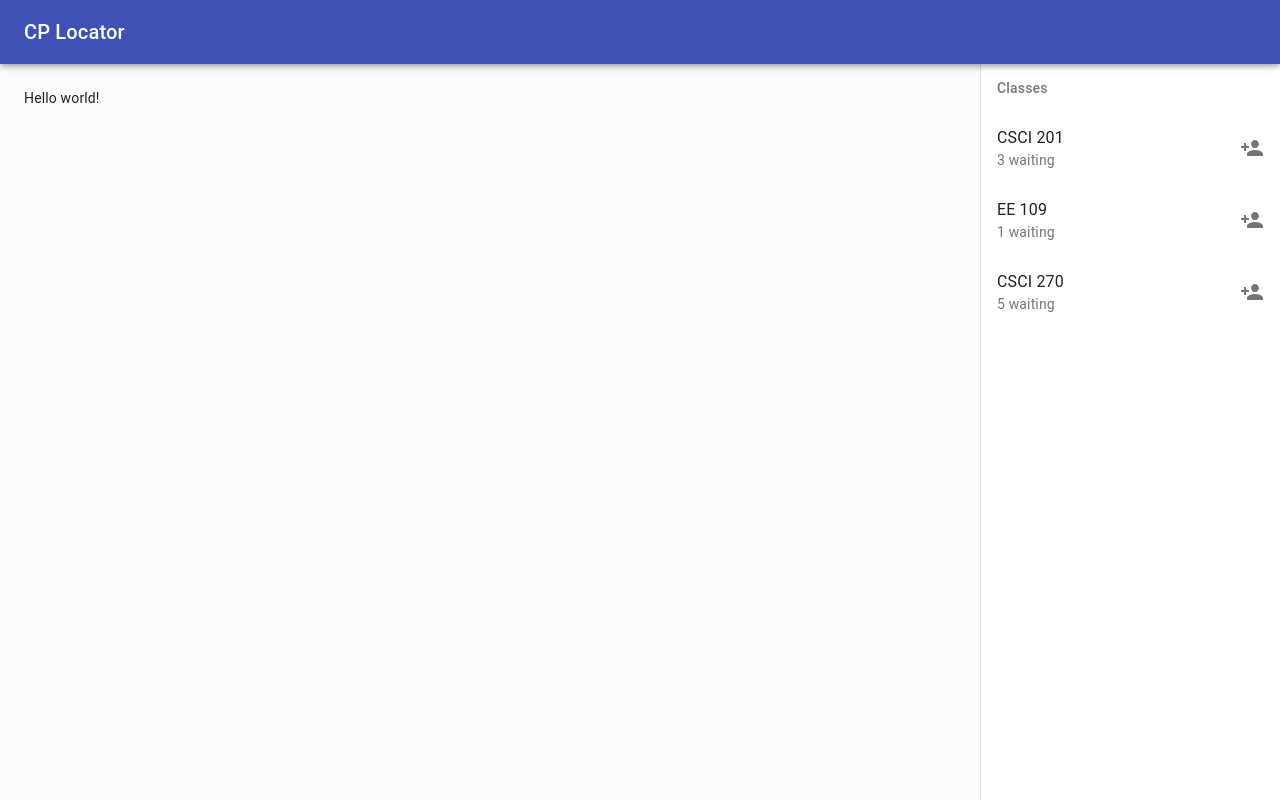
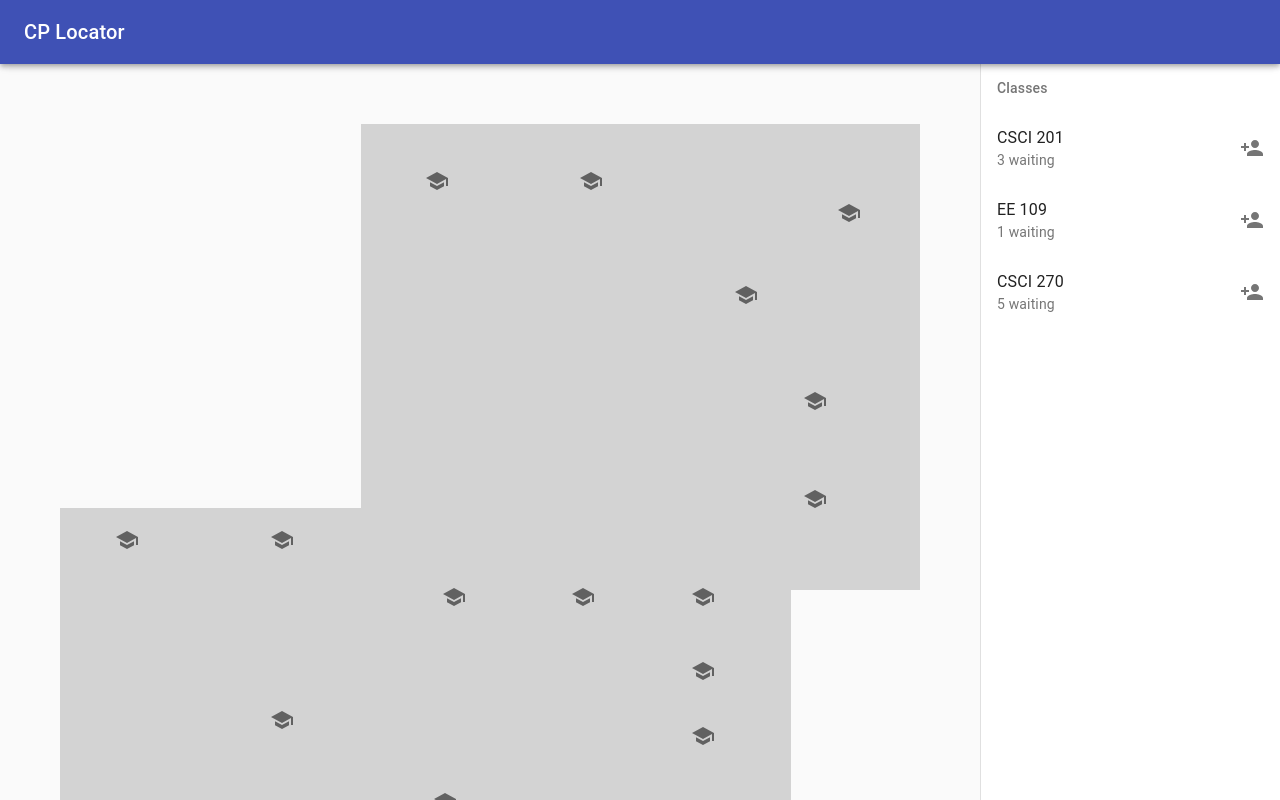
Before and after one commit to esdaya/CS201-Project, a React (Create React App) app in the folder client/: page / in a window 1280 px wide. Shown: the top 800 px of the page. Built offline with nearby package versions, Linux system fonts and the light colour scheme; the HTML template or start-up script is replaced by a standard one.

Commit message:
Rough out map

```diff
--- a/client/src/components/FloorMap/FloorMap.tsx
+++ b/client/src/components/FloorMap/FloorMap.tsx
@@ -1,4 +1,9 @@
 import React from "react";
+import mapBg from "../../assets/images/map.png";
+import { createStyles, Theme, makeStyles } from "@material-ui/core/styles";
+import { relative } from "path";
+import { School as SchoolIcon } from "@material-ui/icons";
+import { IconButton } from "@material-ui/core";
 
 const locations = [
   { left: "10%", top: "48%" },
@@ -22,8 +27,60 @@ const locations = [
   { left: "46%", top: "4%" }
 ];
 
+const useStyles = makeStyles<Theme>((theme: Theme) =>
+  createStyles({
+    container: {
+      position: "relative",
+      left: "-5%",
+      top: 0,
+      height: "100%",
+      width: "100%",
+      paddingTop: "95%"
+    },
+    root: {
+      padding: 36,
+      minWidth: 420
+    }
+  })
+);
+
+// 0.78
+
 const FloorMap: React.FC = () => {
-  return <div>Hello world!</div>;
+  const classes = useStyles();
+  return (
+    <div className={classes.root}>
+      <div className={classes.container}>
+        <div
+          style={{
+            position: "absolute",
+            left: "5%",
+            top: "47%",
+            width: "85%",
+            height: "57%",
+            backgroundColor: "lightgray"
+          }}
+        ></div>
+        <div
+          style={{
+            position: "absolute",
+            left: "40%",
+            top: "0%",
+            width: "65%",
+            height: "57%",
+            backgroundColor: "lightgray"
+          }}
+        ></div>
+        {locations.map((value, index) => (
+          <IconButton
+            style={{ position: "absolute", left: value.left, top: value.top }}
+          >
+            <SchoolIcon />
+          </IconButton>
+        ))}
+      </div>
+    </div>
+  );
 };
 
 export default FloorMap;
--- a/client/src/components/Sidebar/Sidebar.tsx
+++ b/client/src/components/Sidebar/Sidebar.tsx
@@ -52,7 +52,7 @@ const Sidebar: React.FC<SidebarProps> = props => {
                 secondary={value.students.length + " waiting"}
               />
               <ListItemSecondaryAction>
-                <IconButton edge="end" aria-label="comments">
+                <IconButton edge="end">
                   <PersonAddIcon />
                 </IconButton>
               </ListItemSecondaryAction>
```
Also changed, not shown: client/src/assets/images/map.png (added), client/src/assets/images/map.svg (deleted).
